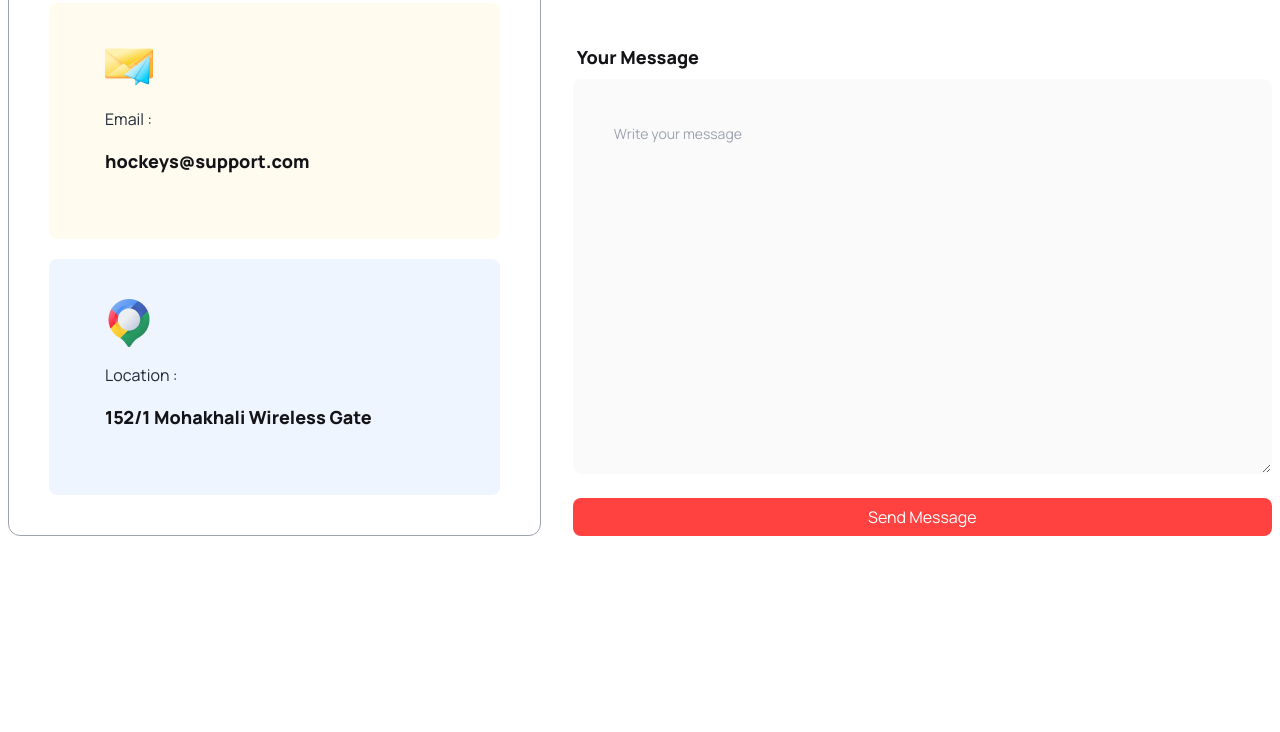
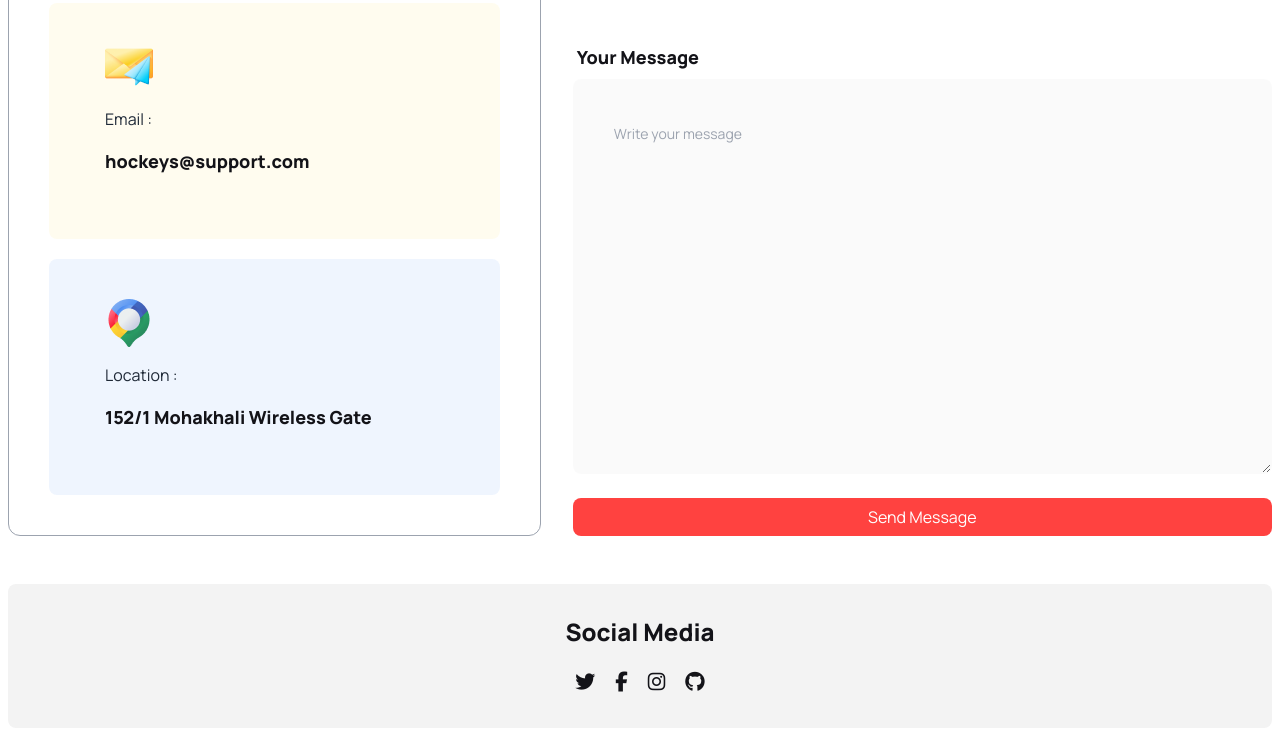
Before and after one commit to simanto2831/milestone_3_assignment, a plain HTML site: page index.html in a window 1280 px wide. Shown: the part 5009-5741 px from the top of the page. Before the commit the page ends 5545 px from the top, so only its background shows below. Drawn offline with nearby package versions, Linux system fonts and the light colour scheme.

Commit message:
add social media section

```diff
--- a/index.html
+++ b/index.html
@@ -941,6 +941,21 @@
           </div>
         </div>
       </section>
+
+      <!-- social media section -->
+      <section
+        class="mt-12 mb-24 flex flex-col justify-center items-center gap-5 bg-[#1313180D] rounded-lg py-8"
+      >
+        <div>
+          <h6 class="text-title-color text-2xl font-extrabold">Social Media</h6>
+        </div>
+        <div class="flex gap-5">
+          <i class="fa-brands fa-twitter text-title-color text-xl"></i>
+          <i class="fa-brands fa-facebook-f text-title-color text-xl"></i>
+          <i class="fa-brands fa-instagram text-title-color text-xl"></i>
+          <i class="fa-brands fa-github text-title-color text-xl"></i>
+        </div>
+      </section>
     </main>
 
     <!-- footer section -->
```
